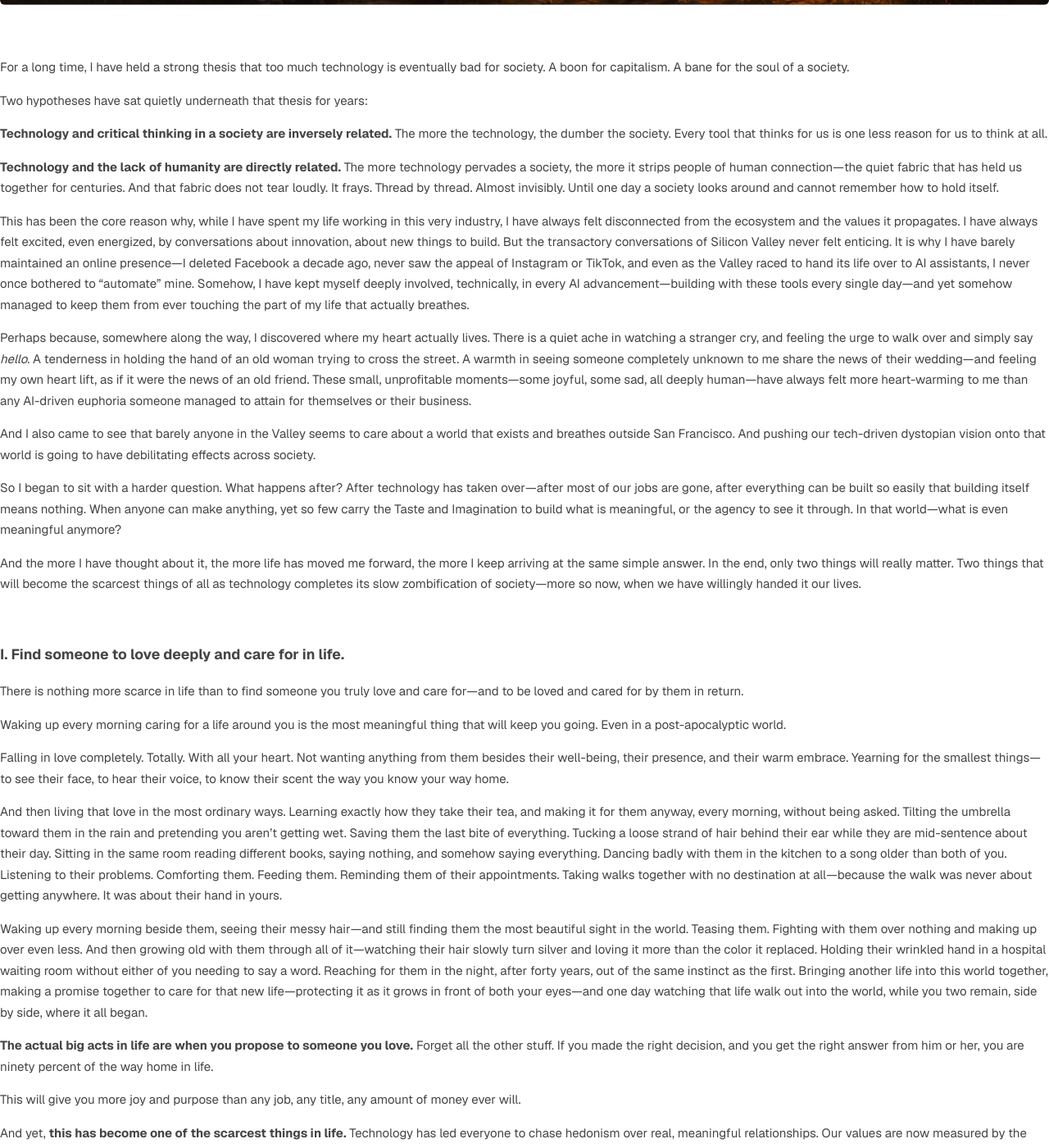
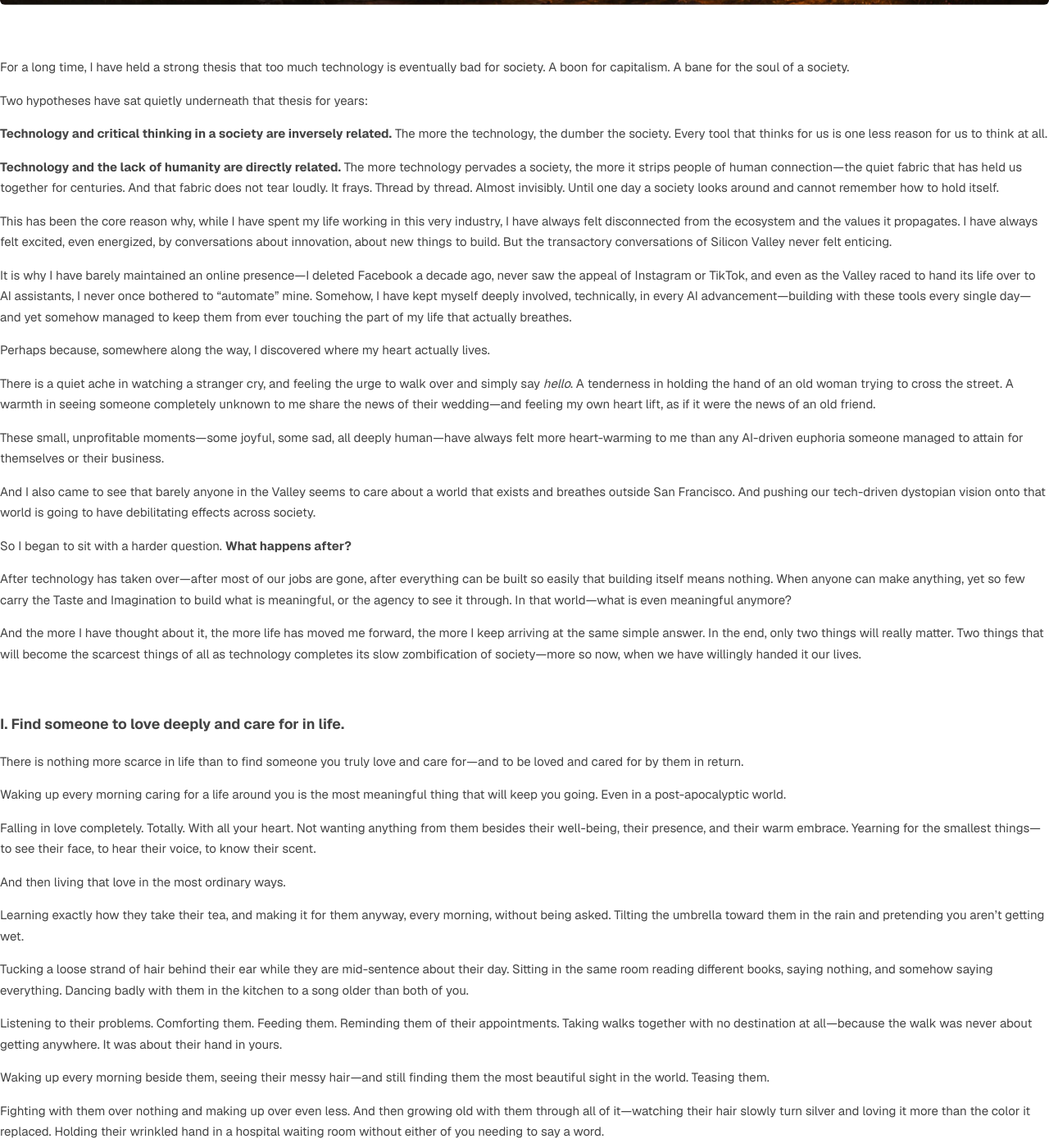
Before and after one commit to trmanish/trmanish.github.io, a Jekyll site: the page built from the-last-scarce-things-pdf.md, in a window 1280 px wide and 1400 px high, scrolled down 581 px. Shown: the whole window at 82% size. Built offline with Jekyll 4.4.1, drawn with Linux system fonts in a browser that asks for light colours; our own code applies the rules of GitHub Pages for plain Markdown files; some of the changed text lies outside the part shown.

Commit message:
Restructure paragraphs, add scarcity line, fix PDF margins

```diff
--- a/the-last-scarce-things-pdf.md
+++ b/the-last-scarce-things-pdf.md
@@ -1,15 +1,14 @@
 ---
 pdf_options:
   format: Letter
-  margin: 30mm 30mm
+  margin:
+    top: 25mm
+    right: 20mm
+    bottom: 25mm
+    left: 20mm
   printBackground: true
 css: |-
   @import url('https://fonts.googleapis.com/css2?family=Geist:wght@300;400;600;700&display=swap');
-
-  @page {
-    size: Letter;
-    margin: 0;
-  }
 
   body {
     font-family: 'Geist', -apple-system, BlinkMacSystemFont, sans-serif !important;
@@ -72,13 +71,21 @@
 
 **Technology and the lack of humanity are directly related.** The more technology pervades a society, the more it strips people of human connection—the quiet fabric that has held us together for centuries. And that fabric does not tear loudly. It frays. Thread by thread. Almost invisibly. Until one day a society looks around and cannot remember how to hold itself.
 
-This has been the core reason why, while I have spent my life working in this very industry, I have always felt disconnected from the ecosystem and the values it propagates. I have always felt excited, even energized, by conversations about innovation, about new things to build. But the transactory conversations of Silicon Valley never felt enticing. It is why I have barely maintained an online presence—I deleted Facebook a decade ago, never saw the appeal of Instagram or TikTok, and even as the Valley raced to hand its life over to AI assistants, I never once bothered to "automate" mine. Somehow, I have kept myself deeply involved, technically, in every AI advancement—building with these tools every single day—and yet somehow managed to keep them from ever touching the part of my life that actually breathes.
+This has been the core reason why, while I have spent my life working in this very industry, I have always felt disconnected from the ecosystem and the values it propagates. I have always felt excited, even energized, by conversations about innovation, about new things to build. But the transactory conversations of Silicon Valley never felt enticing.
 
-Perhaps because, somewhere along the way, I discovered where my heart actually lives. There is a quiet ache in watching a stranger cry, and feeling the urge to walk over and simply say *hello*. A tenderness in holding the hand of an old woman trying to cross the street. A warmth in seeing someone completely unknown to me share the news of their wedding—and feeling my own heart lift, as if it were the news of an old friend. These small, unprofitable moments—some joyful, some sad, all deeply human—have always felt more heart-warming to me than any AI-driven euphoria someone managed to attain for themselves or their business.
+It is why I have barely maintained an online presence—I deleted Facebook a decade ago, never saw the appeal of Instagram or TikTok, and even as the Valley raced to hand its life over to AI assistants, I never once bothered to "automate" mine. Somehow, I have kept myself deeply involved, technically, in every AI advancement—building with these tools every single day—and yet somehow managed to keep them from ever touching the part of my life that actually breathes.
+
+Perhaps because, somewhere along the way, I discovered where my heart actually lives.
+
+There is a quiet ache in watching a stranger cry, and feeling the urge to walk over and simply say *hello*. A tenderness in holding the hand of an old woman trying to cross the street. A warmth in seeing someone completely unknown to me share the news of their wedding—and feeling my own heart lift, as if it were the news of an old friend.
+
+These small, unprofitable moments—some joyful, some sad, all deeply human—have always felt more heart-warming to me than any AI-driven euphoria someone managed to attain for themselves or their business.
 
 And I also came to see that barely anyone in the Valley seems to care about a world that exists and breathes outside San Francisco. And pushing our tech-driven dystopian vision onto that world is going to have debilitating effects across society.
 
-So I began to sit with a harder question. What happens after? After technology has taken over—after most of our jobs are gone, after everything can be built so easily that building itself means nothing. When anyone can make anything, yet so few carry the Taste and Imagination to build what is meaningful, or the agency to see it through. In that world—what is even meaningful anymore?
+So I began to sit with a harder question. **What happens after?**
+
+After technology has taken over—after most of our jobs are gone, after everything can be built so easily that building itself means nothing. When anyone can make anything, yet so few carry the Taste and Imagination to build what is meaningful, or the agency to see it through. In that world—what is even meaningful anymore?
 
 And the more I have thought about it, the more life has moved me forward, the more I keep arriving at the same simple answer. In the end, only two things will really matter. Two things that will become the scarcest things of all as technology completes its slow zombification of society—more so now, when we have willingly handed it our lives.
 
@@ -90,17 +97,33 @@
 
 Waking up every morning caring for a life around you is the most meaningful thing that will keep you going. Even in a post-apocalyptic world.
 
-Falling in love completely. Totally. With all your heart. Not wanting anything from them besides their well-being, their presence, and their warm embrace. Yearning for the smallest things—to see their face, to hear their voice, to know their scent the way you know your way home.
+Falling in love completely. Totally. With all your heart. Not wanting anything from them besides their well-being, their presence, and their warm embrace. Yearning for the smallest things—to see their face, to hear their voice, to know their scent.
 
-And then living that love in the most ordinary ways. Learning exactly how they take their tea, and making it for them anyway, every morning, without being asked. Tilting the umbrella toward them in the rain and pretending you aren't getting wet. Saving them the last bite of everything. Tucking a loose strand of hair behind their ear while they are mid-sentence about their day. Sitting in the same room reading different books, saying nothing, and somehow saying everything. Dancing badly with them in the kitchen to a song older than both of you. Listening to their problems. Comforting them. Feeding them. Reminding them of their appointments. Taking walks together with no destination at all—because the walk was never about getting anywhere. It was about their hand in yours.
+And then living that love in the most ordinary ways.
 
-Waking up every morning beside them, seeing their messy hair—and still finding them the most beautiful sight in the world. Teasing them. Fighting with them over nothing and making up over even less. And then growing old with them through all of it—watching their hair slowly turn silver and loving it more than the color it replaced. Holding their wrinkled hand in a hospital waiting room without either of you needing to say a word. Reaching for them in the night, after forty years, out of the same instinct as the first. Bringing another life into this world together, making a promise together to care for that new life—protecting it as it grows in front of both your eyes—and one day watching that life walk out into the world, while you two remain, side by side, where it all began.
+Learning exactly how they take their tea, and making it for them anyway, every morning, without being asked. Tilting the umbrella toward them in the rain and pretending you aren't getting wet.
 
-**The actual big acts in life are when you propose to someone you love.** Forget all the other stuff. If you made the right decision, and you get the right answer from him or her, you are ninety percent of the way home in life.
+Tucking a loose strand of hair behind their ear while they are mid-sentence about their day. Sitting in the same room reading different books, saying nothing, and somehow saying everything. Dancing badly with them in the kitchen to a song older than both of you.
+
+Listening to their problems. Comforting them. Feeding them. Reminding them of their appointments. Taking walks together with no destination at all—because the walk was never about getting anywhere. It was about their hand in yours.
+
+Waking up every morning beside them, seeing their messy hair—and still finding them the most beautiful sight in the world. Teasing them.
+
+Fighting with them over nothing and making up over even less. And then growing old with them through all of it—watching their hair slowly turn silver and loving it more than the color it replaced. Holding their wrinkled hand in a hospital waiting room without either of you needing to say a word.
+
+Bringing another life into this world together, making a promise together to care for that new life—protecting it as it grows in front of both your eyes—and one day watching that life walk out into the world, while you two remain, side by side, where it all began.
+
+**The actual big acts in life are when you propose to someone you love.**
+
+Forget all the other stuff. If you made the right decision, and you get the right answer from him or her, you are ninety percent of the way home in life.
+
+Because when machines have taken over everything flashy, everything fast, everything impressive—the rarest, most meaningful thing left will be this: someone you deeply love, and the ordinary, everyday things you get to do with them.
 
 This will give you more joy and purpose than any job, any title, any amount of money ever will.
 
-And yet, **this has become one of the scarcest things in life.** Technology has led everyone to chase hedonism over real, meaningful relationships. Our values are now measured by the size of someone's bank balance, rather than by whether they are the one who will sit beside us when everything else falls away. Money is important—it buys us Time. But beyond a certain amount, no money will ever give you more joy than a warm, caring embrace from someone who only cares for your well-being—truly and genuinely.
+And yet, **this has become one of the scarcest things in life.** Technology has led everyone to chase hedonism over real, meaningful relationships.
+
+Our values are now measured by the size of someone's bank balance, rather than by whether they are the one who will sit beside us when everything else falls away. Money is important—it buys us Time. But beyond a certain amount, no money will ever give you more joy than a warm, caring embrace from someone who only cares for your well-being—truly and genuinely.
 
 <div style="text-align: center; font-size: 1.5em; padding: 15px; border-radius: 8px; background-color: #fcfcfc; border: 1px solid #eee; width: 80%; margin: 20px auto;">
     In a world where machines can do everything, the only thing left worth doing is to love someone—completely, simply, every ordinary day. No fortune will ever match a warm embrace from someone who wants nothing from you but your well-being.
@@ -114,7 +137,11 @@
 
 **But Character is what you truly are. Reputation is merely what you want others to know who you are.**
 
-The authenticity that would get socially scoffed at until now—because you refused to agree with the masses—will become the only way to survive. When everyone can generate the perfect image, the perfect words, the perfect life, perfection loses all its meaning. The beauty will shift from Perfection to Imperfection. To the cracks. To the unpolished. To the trembling voice that means every word it says. To the real.
+The authenticity that would get socially scoffed at until now—because you refused to agree with the masses—will become the only way to survive. When everyone can generate the perfect image, the perfect words, the perfect life, perfection loses all its meaning.
+
+The beauty will shift from Perfection to Imperfection.
+
+To the cracks. To the unpolished. To the trembling voice that means every word it says. To the real.
 
 <div style="text-align: center; font-size: 1.5em; padding: 15px; border-radius: 8px; background-color: #fcfcfc; border: 1px solid #eee; width: 80%; margin: 20px auto;">
     When machines make perfection abundant, imperfection becomes the new beauty. Character becomes the new wealth. And purity of heart—already a rarity—becomes the rarest thing in the world.
```
Also changed, not shown: _posts/2026-06-06-the-last-scarce-things.md (+37 -9 lines), 2 other files.
